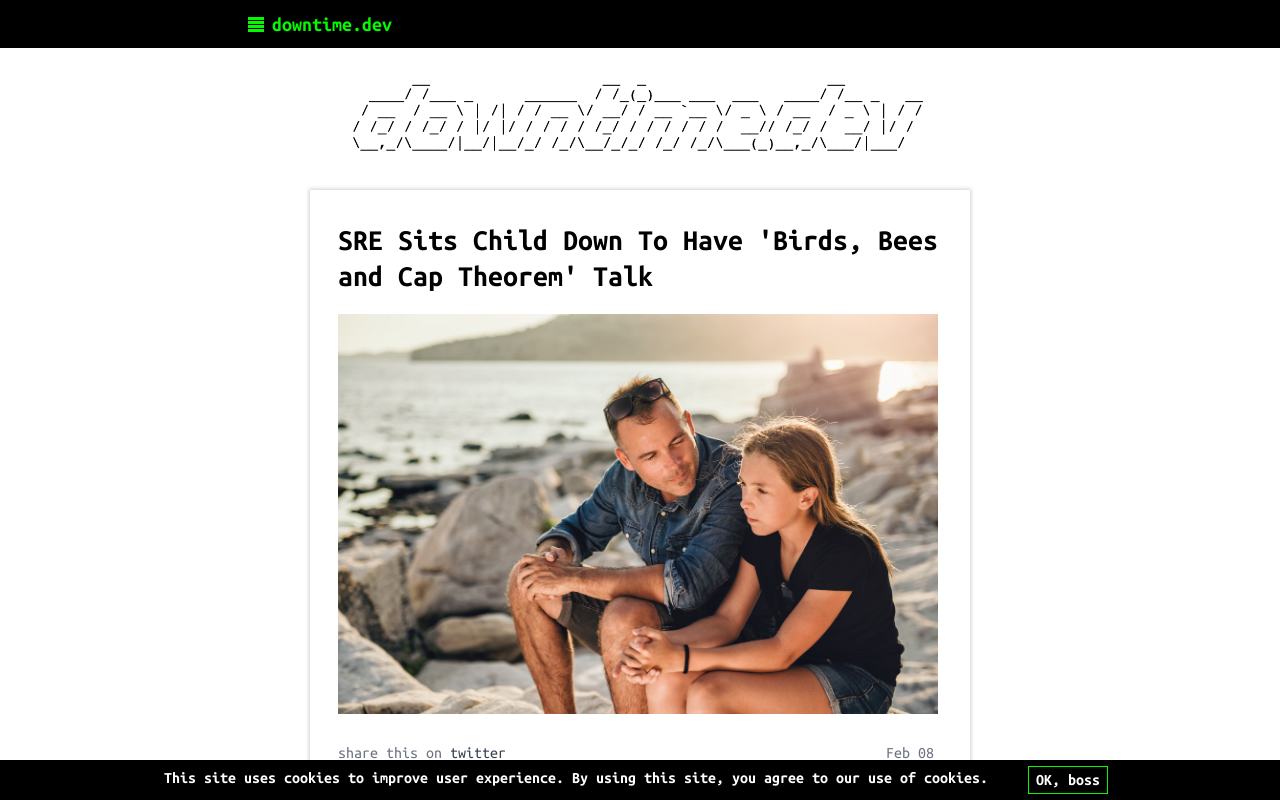
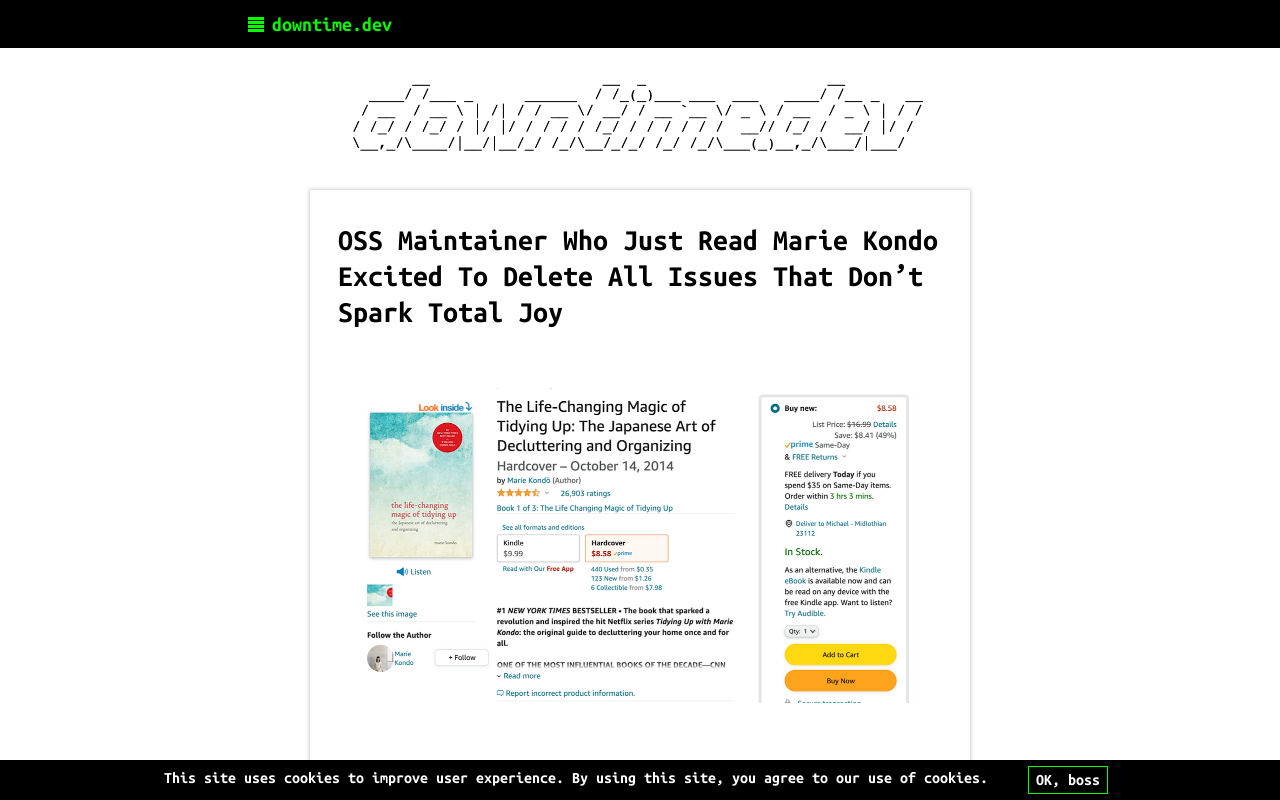
Before and after one commit to gravitational/downtime, a Next.js app: page / in a window 1280 px wide. Shown: the top 800 px of the page. Built offline with nearby package versions, Linux system fonts and the light colour scheme; no server answers.

Commit message:
add joke

```diff
--- a/data/jokes.ts
+++ b/data/jokes.ts
@@ -245,6 +245,14 @@ const RawJokes: HeadlineProps[] = [
     pubDate: new Date(2022, 1, 8),
     anchor: 10029,
   },
+  {
+    headline:
+      "OSS Maintainer Who Just Read Marie Kondo Excited To Delete All Issues That Don’t Spark Total Joy",
+    image: "/assets/images/marieKondo@2x.png",
+    twitterImage: "pic.twitter.com/uX5asnpFIz",
+    pubDate: new Date(2022, 1, 9),
+    anchor: 10030,
+  },
 ];
 
 //sorted into order by MOST RECENT DATE FIRST
```
Also changed, not shown: twitter.html (+7 -6 lines), public/assets/images/marieKondo@2x.png (added), public/assets/images/sparkJoy.png (deleted).
